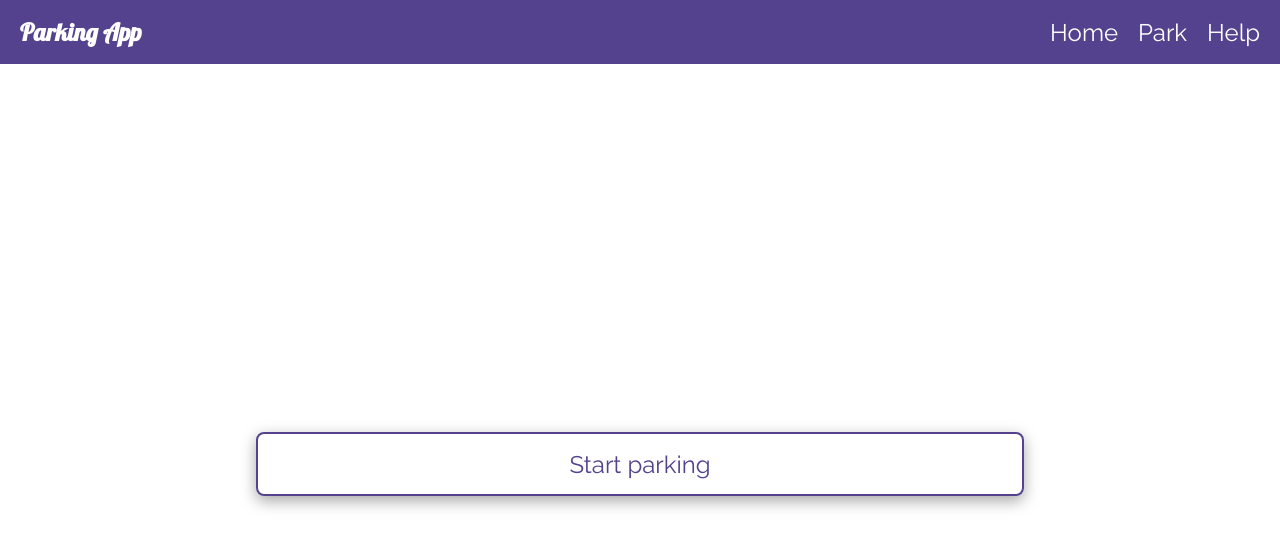
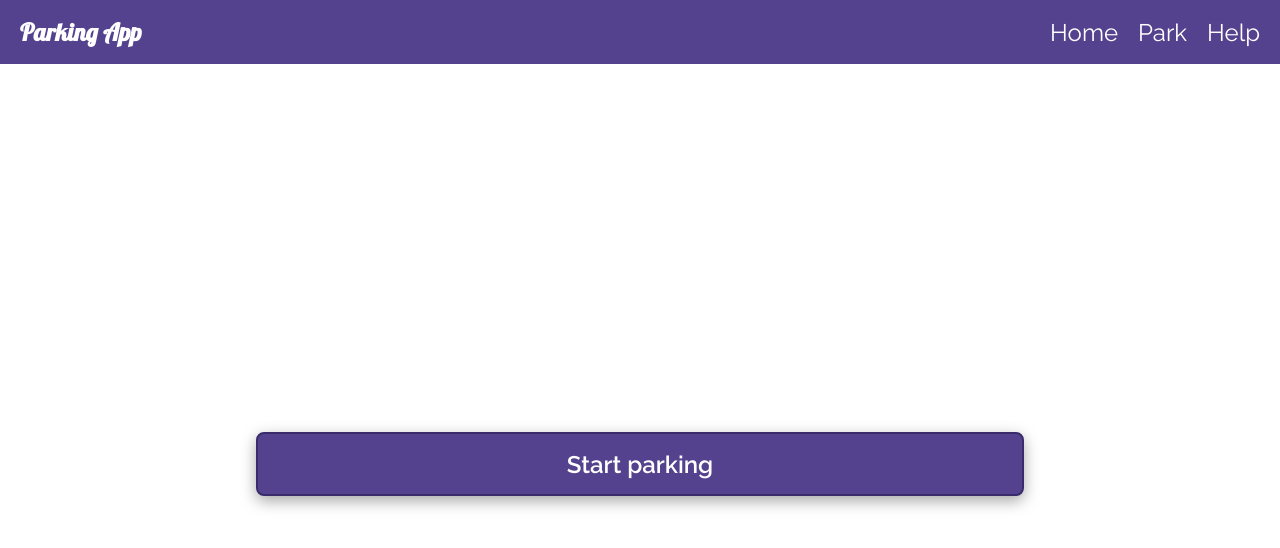
Before and after one commit to fabriciodigennaro/parking-app, an Angular app: page /home in a window 1280 px wide. Shown: the top 548 px of the page. Built offline with nearby package versions, Linux system fonts and the light colour scheme.

Commit message:
change button color

```diff
--- a/src/app/components/button/button.component.scss
+++ b/src/app/components/button/button.component.scss
@@ -3,9 +3,10 @@
   border-radius: 8px;
   padding: 12px 24px;
   font-size: 1.5rem;
-  color: var(--primary);
-  background-color: transparent;
-  border: 2px solid var(--primary);
+  color: var(--white);
+  font-weight: 600;
+  background-color: var(--primary);
+  border: 2px solid var(--primary-dark);
   transition: background-color 0.3s, color 0.3s;
   width: 60vw;
   height: 8vh;
```
